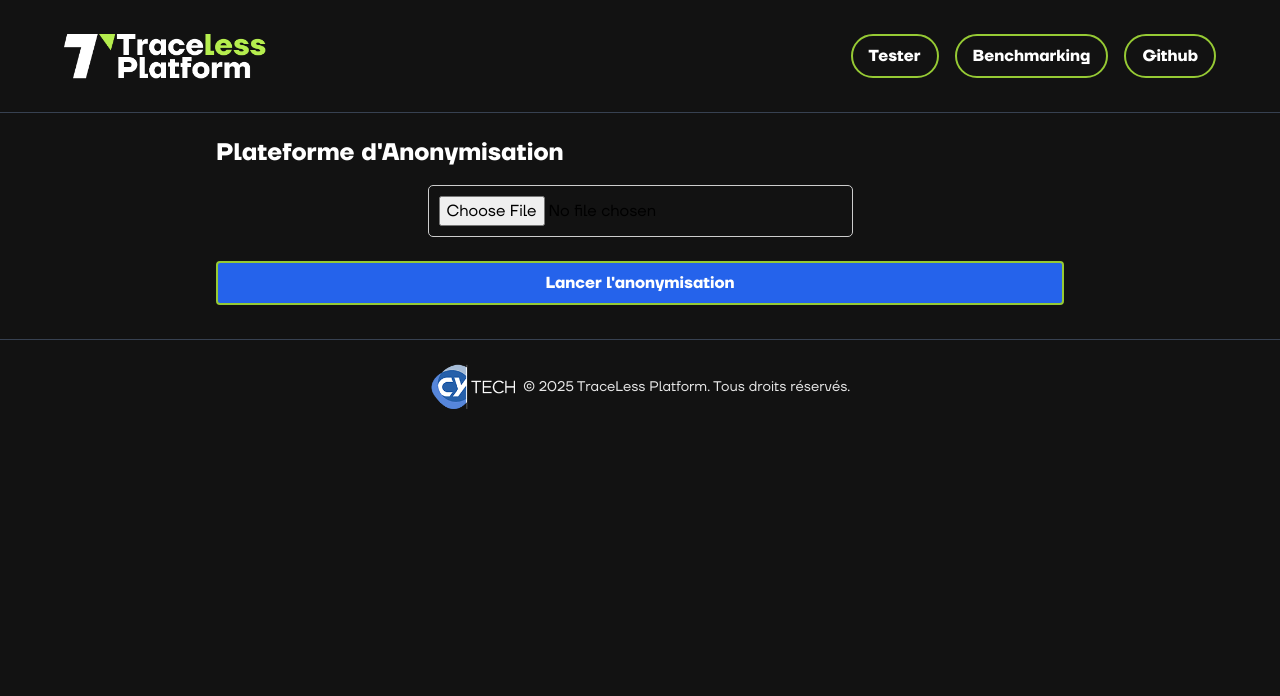
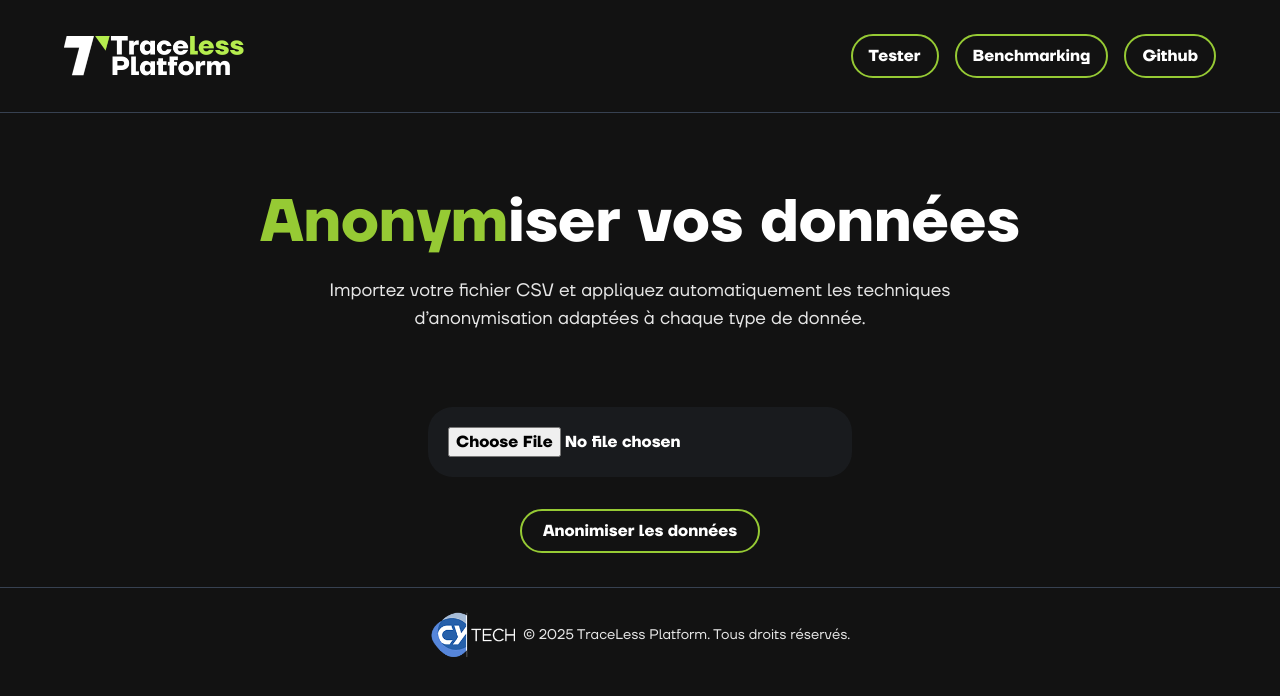
Before and after one commit to abdemeh/PlateformeRGPD, a React (Vite) app in the folder frontend/: page /anonymize in a window 1280 px wide. Shown: the top 696 px of the page. Built offline with nearby package versions, Linux system fonts and the light colour scheme.

Commit message:
final touches on front - interface d'anonymisation

```diff
--- a/frontend/src/AnonymizationPage.jsx
+++ b/frontend/src/AnonymizationPage.jsx
@@ -108,22 +108,30 @@ function AnonymizationPage() {
   return (
     <>
       <Header onBenchmarkClick={() => setIsModalOpen(true)} />
-
+      <section className="text-center pt-20 px-6 md:px-0">
+        <h1 className="text-4xl md:text-6xl font-bold mb-6 leading-tight">
+          <span className="text-primary">Anonym</span>iser vos données
+        </h1>
+        <p className="max-w-2xl mx-auto text-lg mb-10">
+        Importez votre fichier CSV et appliquez automatiquement les techniques d’anonymisation adaptées à chaque type de donnée.
+        </p>
+      </section>
       <div className="p-6 max-w-4xl mx-auto">
-        <h1 className="text-2xl font-bold mb-4">Plateforme d'Anonymisation</h1>
-
-        <input type="file" accept=".csv" onChange={handleFileUpload} className="mb-6" />
-
+      <input
+        type="file"
+        accept=".csv"
+        onChange={handleFileUpload}
+      />
         {columns.length > 0 && (
-          <div className="space-y-4">
+          <div className="grid md:grid-cols-2 gap-2 max-w-6xl mx-auto px-2">
             {columns.map((col) => (
-              <div key={col} className="border rounded p-4">
+              <div key={col} className="select-div p-4">
                 <h3 className="font-semibold">{col}</h3>
                 <div className="flex flex-col sm:flex-row sm:items-center gap-2 mt-2">
                   <select
                     value={columnTypes[col] || ""}
                     onChange={(e) => handleTypeChange(e, col)}
-                    className="border p-1 rounded"
+                    className="p-2"
                   >
                     <option value="">Sélectionner le type</option>
                     {Object.keys(typeToMethods).map((type) => (
@@ -137,7 +145,7 @@ function AnonymizationPage() {
                     <select
                       value={columnMethods[col] || ""}
                       onChange={(e) => handleMethodChange(e, col)}
-                      className="border p-1 rounded"
+                      className="p-2"
                     >
                       <option value="">Méthode à appliquer</option>
                       {typeToMethods[columnTypes[col]].map((method) => (
@@ -152,24 +160,24 @@ function AnonymizationPage() {
             ))}
           </div>
         )}
-
-        <button
-          onClick={handleAnonymization}
-          disabled={loading}
-          className="mt-6 px-4 py-2 bg-blue-600 text-white rounded hover:bg-blue-700"
-        >
-          {loading ? "Traitement en cours..." : "Lancer l'anonymisation"}
-        </button>
-
+        <div className="flex justify-center mt-6">
+          <button
+            onClick={handleAnonymization}
+            disabled={loading}
+            className="mt-2 px-4 py-2 w-60"
+          >
+            {loading ? "Traitement en cours..." : "Anonimiser les données"}
+          </button>
+        </div>
         {error && <p className="text-red-500 mt-4">{error}</p>}
 
         {anonymizedData && (
-          <div className="mt-6">
+          <div className="flex justify-center">
             <button
               onClick={downloadCSV}
-              className="bg-green-600 text-white px-4 py-2 rounded hover:bg-green-700"
+              className="px-4 py-2 w-60"
             >
-              Télécharger le fichier anonymisé
+              Télécharger
             </button>
           </div>
         )}
--- a/frontend/src/index.css
+++ b/frontend/src/index.css
@@ -6,6 +6,7 @@
   --primary-color: rgb(150, 202, 52);
   --secondary-color: #5e8515;
   --bg-dark: #121212;
+  --bg-dark-lighter: rgb(55 65 81 / 0.2);
   --bg-light: #f5f5f5;
   --text-light: #ffffff;
   --text-light-2: #e6e6e6;
@@ -96,10 +97,13 @@ p{
 input[type="file"] {
   display: block;
   margin: 10px auto;
-  padding: 10px;
-  border: 1px solid #ccc;
-  border-radius: 5px;
+  padding: 20px;
   cursor: pointer;
+  width: 50%;
+  border-radius: 25px;
+  background: var(--bg-dark-lighter);
+  color: white;
+  font-weight: bold;
 }
 
 button {
@@ -138,7 +142,7 @@ h3{
 
 .header-logo-container{
   display: flex;
-  height: 45px;
+  height: 40px;
 }
 
 .header-logo-container img {
@@ -200,3 +204,35 @@ footer{
     opacity: 0;
   }
 }
+
+select {
+  display: block;
+  padding: 10px;
+  margin: 10px 0;
+  border-radius: 25px;
+  background: var(--bg-dark-lighter);
+  color: white;
+  font-weight: bold;
+  border: 2px solid var(--primary-color);
+  appearance: none;
+  cursor: pointer;
+  transition: background 0.3s;
+}
+
+select:hover {
+  background: var(--primary-color);
+}
+
+select option {
+  background-color: var(--bg-dark);
+  color: white;
+}
+
+.select-div{
+  background-color: var(--bg-dark-lighter);
+}
+
+select:focus {
+  outline: none;
+  border-color: var(--primary-color);
+}
```
